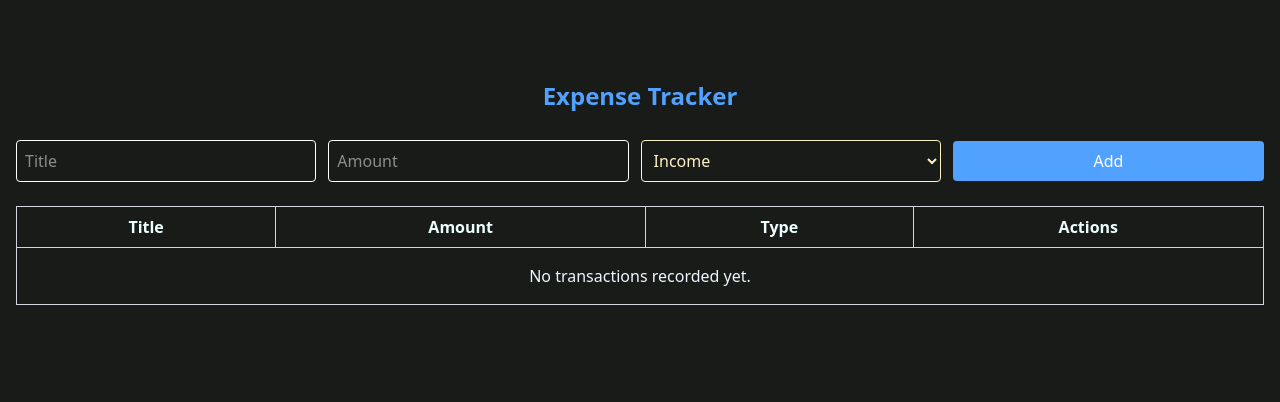
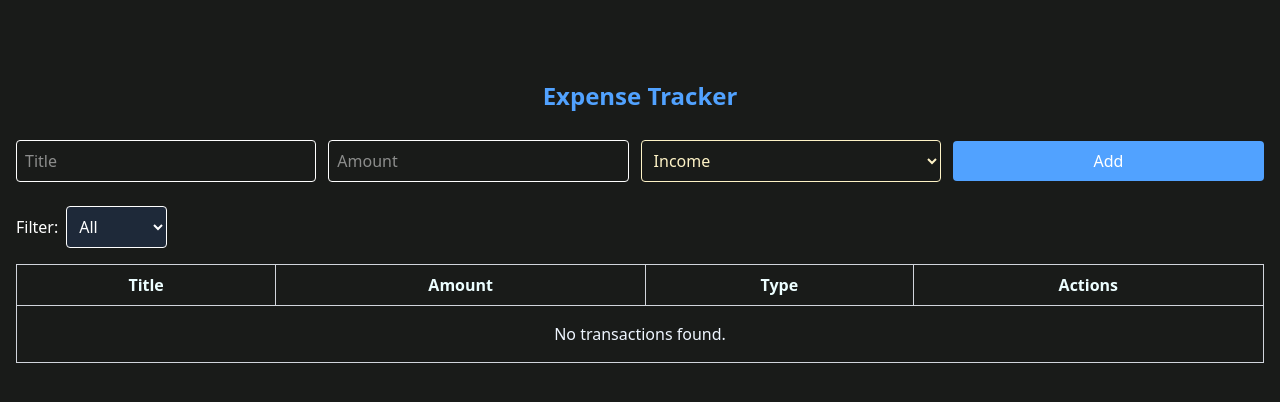
Before and after one commit to Noman-Mia/Expense-Tracker, a Vue app: page / in a window 1280 px wide. Shown: the top 402 px of the page. Built offline with nearby package versions, Linux system fonts and the light colour scheme.

Commit message:
added filter section

```diff
--- a/src/components/TransactionList.vue
+++ b/src/components/TransactionList.vue
@@ -1,5 +1,16 @@
 <template>
     <div>
+      <!-- Filter Section -->
+      <div class="mb-4">
+        <label class="text-white mr-2">Filter:</label>
+        <select v-model="selectedFilter" @change="filterTransactions" class="border p-2 rounded bg-gray-800 text-white">
+          <option value="All">All</option>
+          <option value="Income">Income</option>
+          <option value="Expense">Expense</option>
+        </select>
+      </div>
+
+      <!-- Transactions Table -->
       <table class="w-full border-collapse border border-gray-300">
         <thead>
           <tr>
@@ -10,7 +21,7 @@
           </tr>
         </thead>
         <tbody>
-          <tr v-for="(transaction, index) in transactions" :key="index">
+          <tr v-for="(transaction, index) in filteredTransactions" :key="index">
             <td class="border border-gray-300 px-4 py-2 text-blue-50">{{ transaction.title }}</td>
             <td
               class="border border-gray-300 px-4 py-2"
@@ -23,8 +34,8 @@
               <button @click="deleteTransaction(index)" class="bg-red-500 text-white px-2 py-1 rounded">Delete</button>
             </td>
           </tr>
-          <tr v-if="transactions.length === 0">
-            <td colspan="4" class="text-center py-4 text-blue-50">No transactions recorded yet.</td>
+          <tr v-if="filteredTransactions.length === 0">
+            <td colspan="4" class="text-center py-4 text-blue-50">No transactions found.</td>
           </tr>
         </tbody>
       </table>
@@ -32,7 +43,7 @@
   </template>
 
   <script setup>
-  import { defineProps, defineEmits } from 'vue';
+  import { defineProps, defineEmits, ref, computed } from 'vue';
 
   const props = defineProps({
     transactions: Array
@@ -40,6 +51,15 @@
 
   const emit = defineEmits(['delete-transaction']);
 
+  const selectedFilter = ref('All');
+
+  const filteredTransactions = computed(() => {
+    if (selectedFilter.value === 'All') {
+      return props.transactions;
+    }
+    return props.transactions.filter(transaction => transaction.type === selectedFilter.value);
+  });
+
   const deleteTransaction = (index) => {
     emit('delete-transaction', index);
   };
```
Also changed, not shown: src/components/AddTransaction.vue (line endings or trailing spaces).
